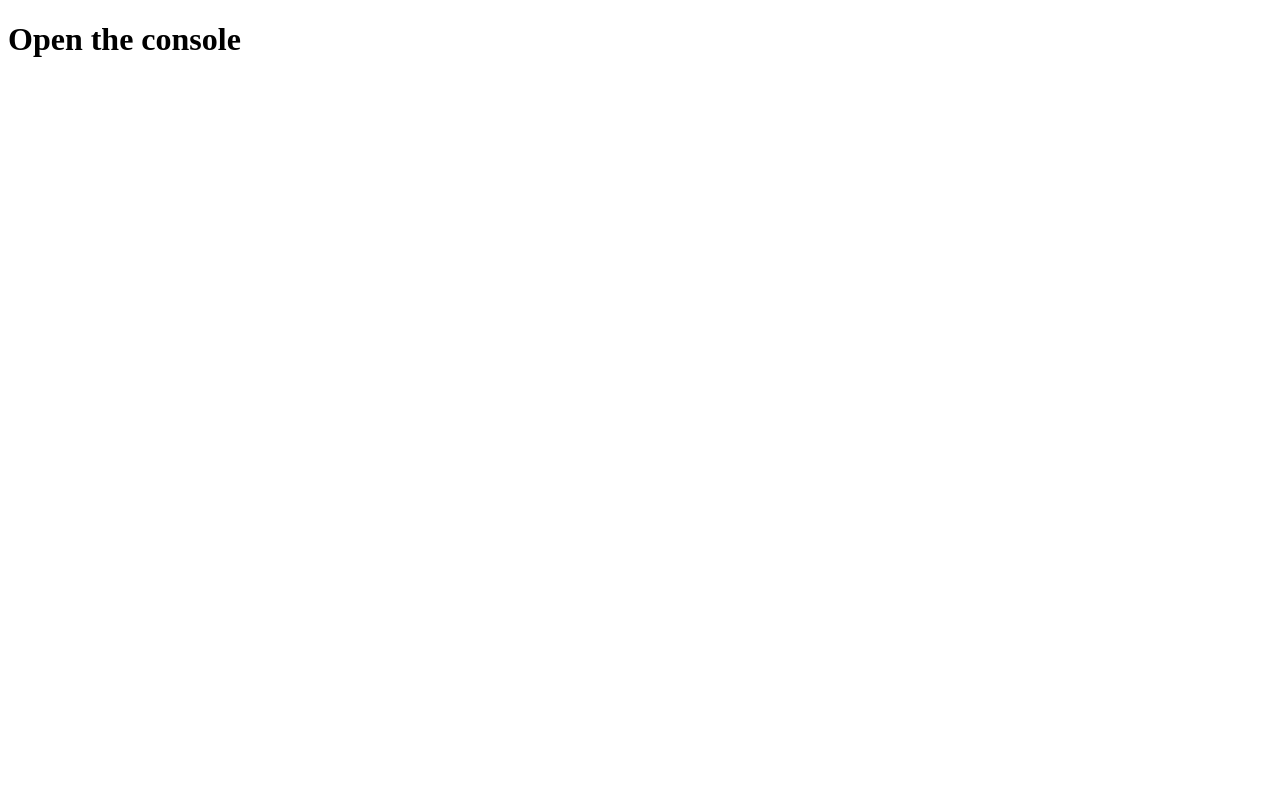
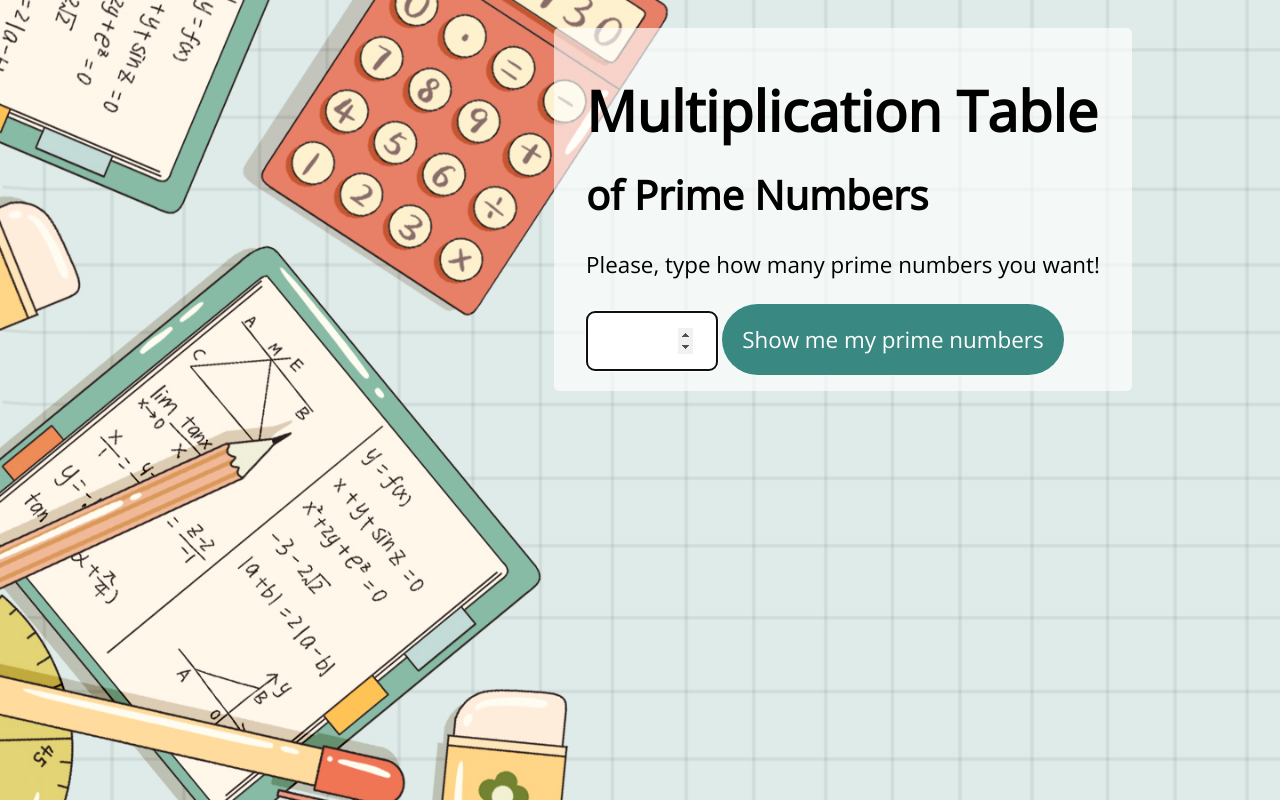
Before and after one commit to aaadriana/fmp-prime-tables, a plain HTML site: page index.html in a window 1280 px wide. Drawn offline with nearby package versions, Linux system fonts and the light colour scheme.

Commit message:
UI and form submission

```diff
--- a/index.html
+++ b/index.html
@@ -4,9 +4,34 @@
     <meta charset="UTF-8" />
     <meta name="viewport" content="width=device-width, initial-scale=1.0" />
     <title>Prime Tables</title>
-    <script src="script.js"></script>
+    <link rel="stylesheet" href="style.css" />
+    <script defer src="script.js"></script>
   </head>
   <body>
-    <h1>Open the console</h1>
+    <div class="container">
+      <div class="modal">
+        <h1>Multiplication Table</h1>
+        <h2>of Prime Numbers</h2>
+
+        <form id="form" action="" method="GET" class="form">
+          <label for="primes"
+            ><p>Please, type how many prime numbers you want!</p></label
+          >
+          <input
+            type="number"
+            id="number"
+            name="number"
+            min="2"
+            max="100"
+            class="input"
+          />
+
+          <button id="submit" type="submit" class="btn">
+            Show me my prime numbers
+          </button>
+        </form>
+        <div id="result"></div>
+      </div>
+    </div>
   </body>
 </html>
--- a/script.js
+++ b/script.js
@@ -1,3 +1,8 @@
+const button = document.querySelector("#submit");
+const form = document.querySelector("#form");
+const input = document.querySelector("#number");
+input.focus();
+
 // basic prime numbers generator
 function primeGenerator(limit) {
   const primeNumbers = [];
@@ -30,7 +35,11 @@ function primeGenerator(limit) {
   return primeNumbers;
 }
 
-const t0 = performance.now();
-console.log(primeGenerator(10));
-const t1 = performance.now();
-console.log(`Performance: ${t1 - t0}ms`);
+form.addEventListener("submit", function (e) {
+  e.preventDefault();
+  const t0 = performance.now();
+  const result = primeGenerator(input.value);
+  const t1 = performance.now();
+  console.log(`Performance: ${t1 - t0}ms`);
+  document.querySelector("#result").textContent = result;
+});
--- /dev/null
+++ b/style.css
@@ -0,0 +1,63 @@
+@import url("https://fonts.googleapis.com/css2?family=Open+Sans&display=swap");
+
+body {
+  font-family: "Open Sans", sans-serif;
+  color: black;
+  line-height: 1.9;
+  background-image: url("img/background.png");
+  background-repeat: no-repeat;
+  background-attachment: fixed;
+  background-size: cover;
+  float: right;
+}
+
+label {
+  font-size: 1.4rem;
+  font-weight: 500;
+}
+
+input {
+  font-size: 1.4rem;
+  padding: 1rem 1.5rem;
+  border: 1px solid #ddd;
+  border-radius: 0.5rem;
+  background-color: white;
+}
+
+h1 {
+  font-size: 3.5rem;
+  line-height: 1;
+}
+
+h2 {
+  font-size: 2.5rem;
+  line-height: 1;
+}
+
+.modal {
+  background-color: rgba(255, 255, 255, 0.65);
+  border-radius: 5px;
+  line-height: 1.5;
+  padding: 1rem 2rem;
+}
+
+.container {
+  position: relative;
+  top: 20px; /* This will move it 20px up */
+  left: -140px;
+  justify-content: center;
+  height: 100%;
+  width: 100%;
+}
+
+.btn {
+  display: inline-block;
+  background-color: #398982;
+  color: white;
+  font-size: 1.4rem;
+  font-family: inherit;
+  border: none;
+  padding: 1.25rem 1.25rem;
+  border-radius: 10rem;
+  cursor: pointer;
+}
```
Also changed, not shown: img/background.png (added).
